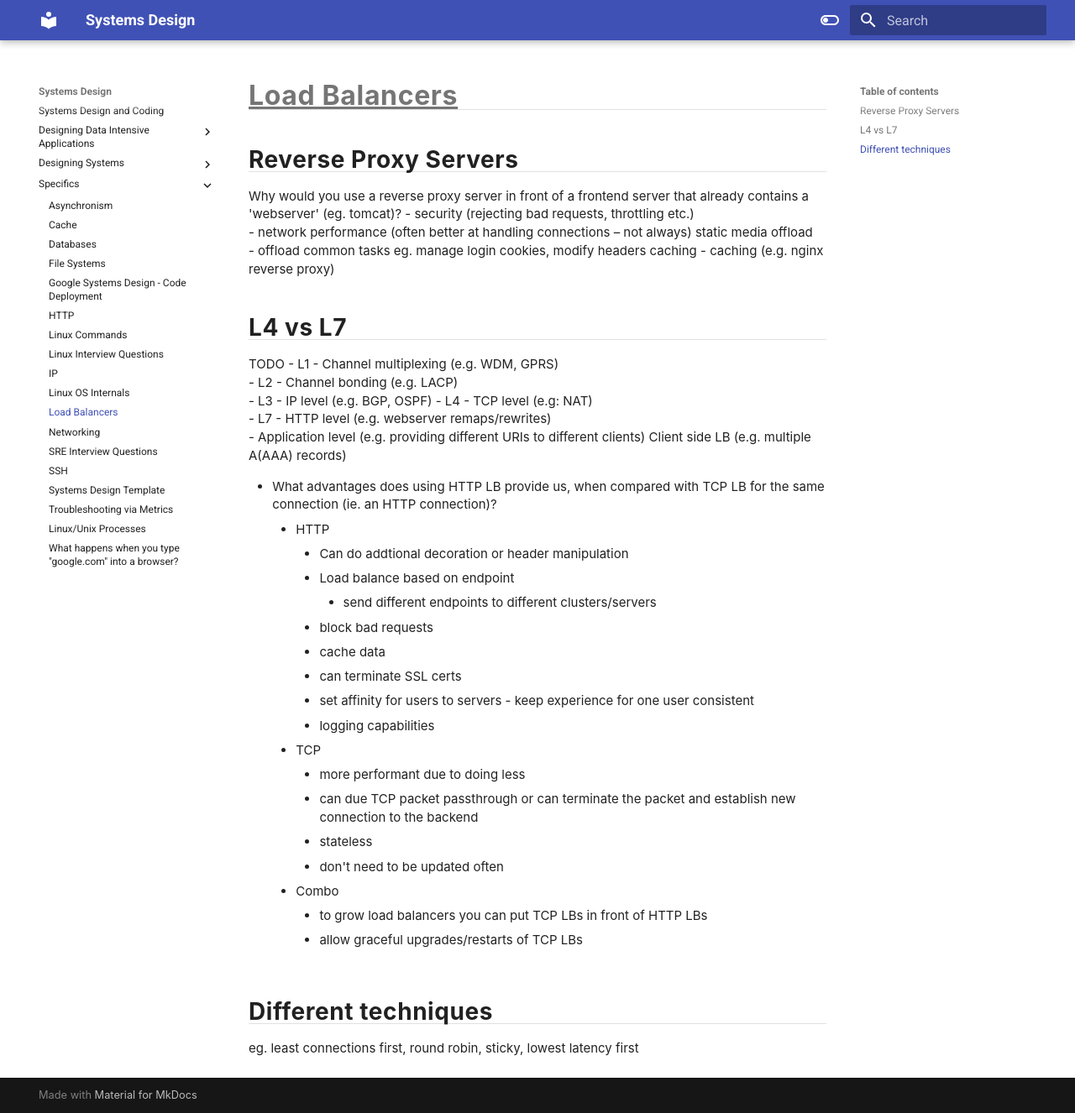
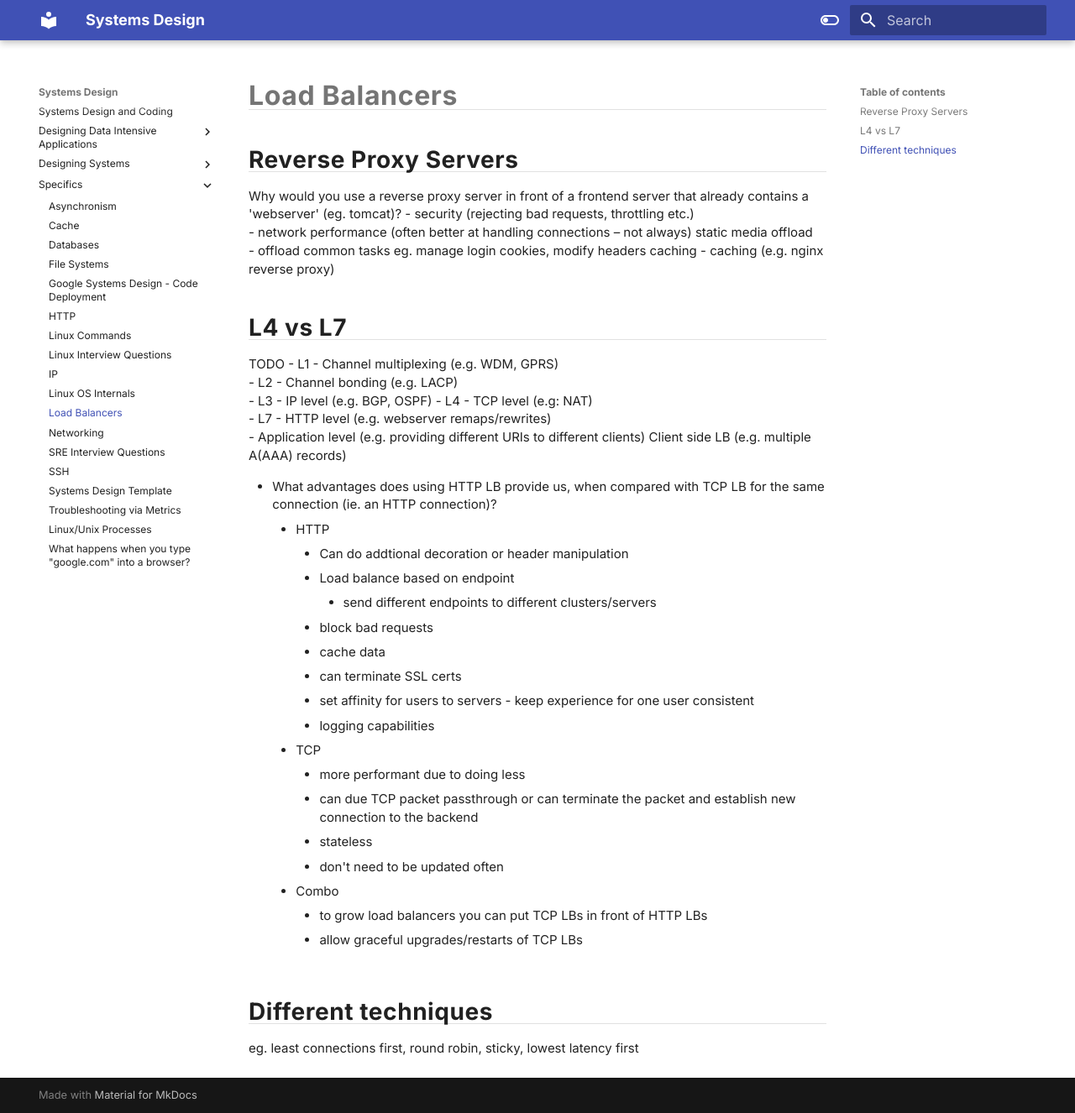
Before and after one commit to eleqtrizit/SystemsDesign, an MkDocs documentation site: the page built from docs/Specifics/Load Balancers.md, in a window 1280 px wide and 1326 px high. Shown: the whole window at 84% size. Built offline with MkDocs 1.6.1 and Material for MkDocs 9.7.7, drawn with Linux system fonts in a browser that asks for light colours.

Commit message:
Adjusting CSS

```diff
--- a/docs/stylesheets/extra.css
+++ b/docs/stylesheets/extra.css
@@ -1,13 +1,11 @@
 .md-typeset {
     font-size: 15px !important;
     line-height: 1.45 !important;
-    font-family: 'Inter', -apple-system, BlinkMacSystemFont, "Segoe UI", Roboto, Helvetica, Arial, sans-serif, "Apple Color Emoji", "Segoe UI Emoji", "Segoe UI Symbol", "Microsoft YaHei Light", sans-serif;
 }
 
 .md-typeset h1{
     font-size: 32px !important;
     font-weight: 700!important;
-    text-decoration: underline;
     line-height: 32px !important;
     letter-spacing: 0.02em;
     margin: 0 0 10px 0;
--- a/mkdocs.yml
+++ b/mkdocs.yml
@@ -2,6 +2,8 @@ site_name: Systems Design
 
 theme:
   name: "material"
+  font:
+    text: Inter
   palette:
     # Light mode
     - media: "(prefers-color-scheme: light)"
```
